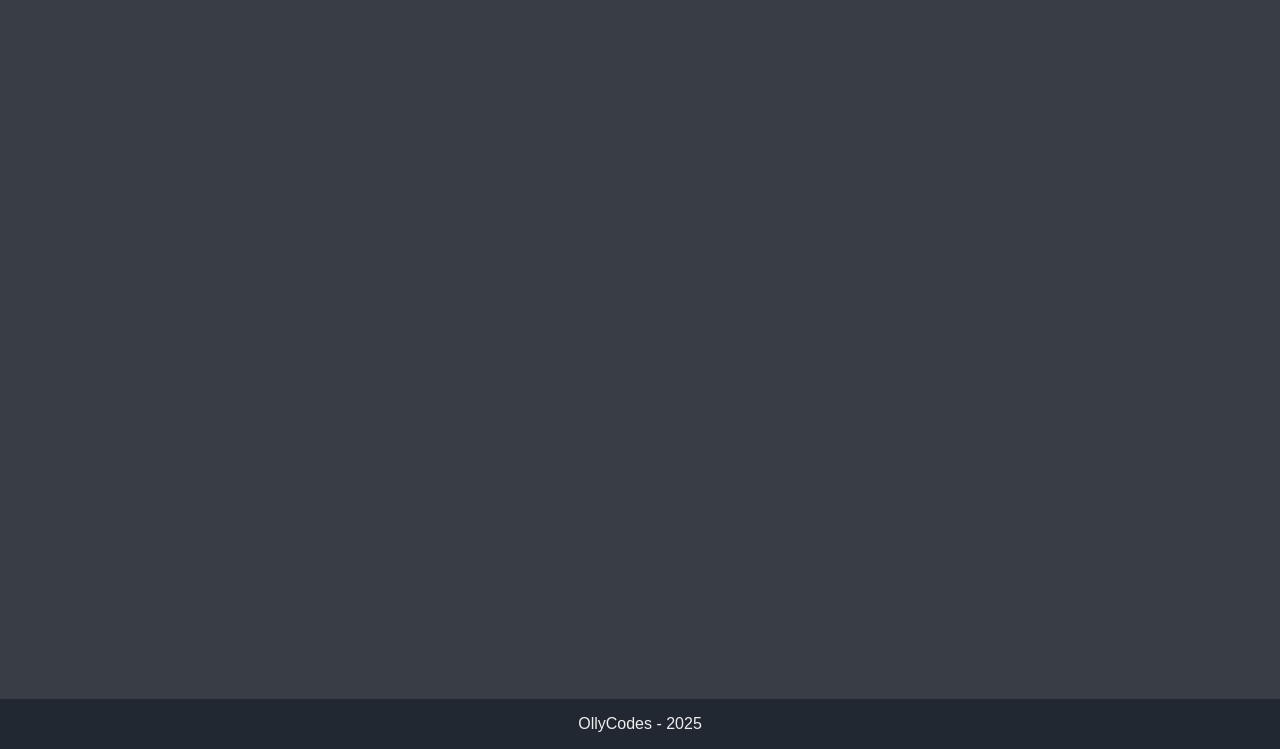
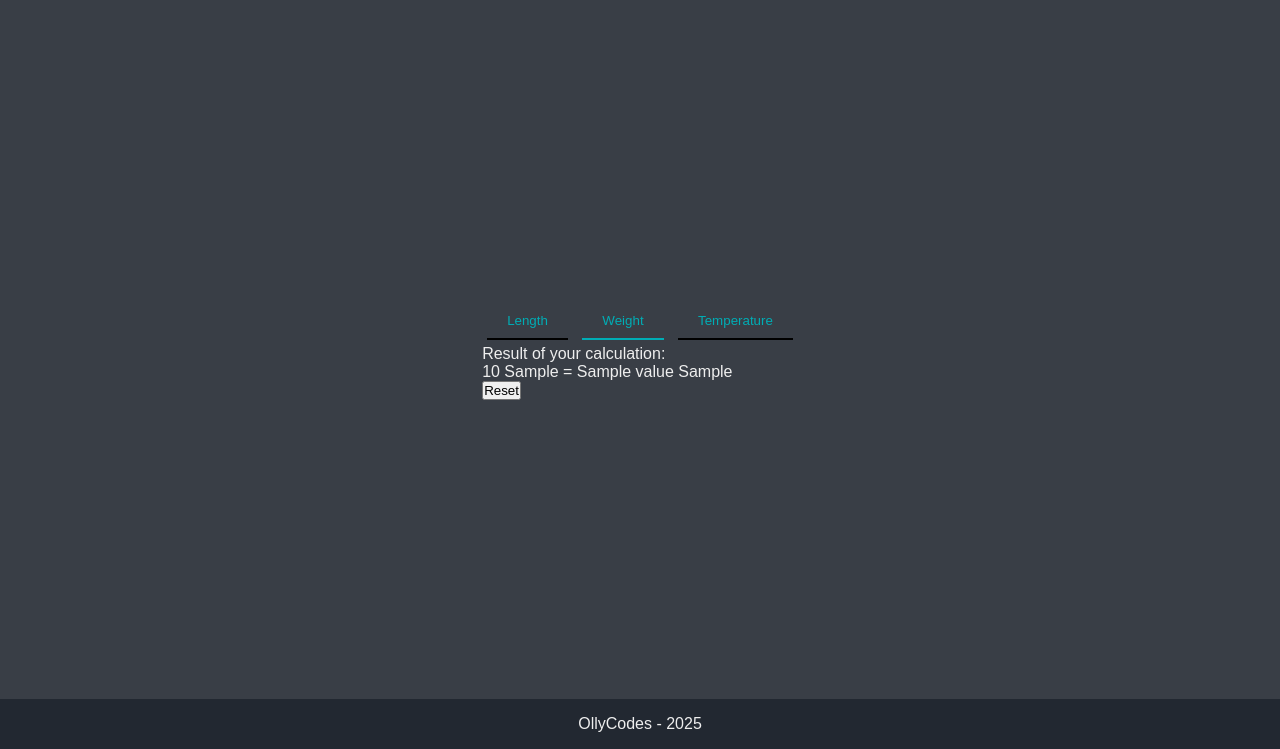
Before and after one commit to Olly-Codes/unit_converter, a Flask app: template templates/weight.html in a window 1280 px wide. Shown: the part 51-800 px from the top of the page. Run offline with Flask 3, Linux system fonts and the light colour scheme; the template is opened without the code that fills it: most values are stand-ins (such as "Sample title", 1, 10 or a date in 2020).

Commit message:
Added convert_weight function

```diff
--- a/main.py
+++ b/main.py
@@ -32,7 +32,7 @@ def index():
             print(e)
     return render_template("index.html")
 
-@app.route("/length/<float:length>/<from_unit>/<to_unit>",methods=["GET", "POST"])
+@app.route("/length/<float:length>/<from_unit>/<to_unit>", methods=["GET", "POST"])
 def length(length: float, from_unit: str, to_unit: str):
 
     if request.method == "POST":
@@ -47,12 +47,22 @@ def length(length: float, from_unit: str, to_unit: str):
                            to_unit=to_unit)
 
 
-@app.route("/weight/<float:weight>/<from_unit>/<to_unit>")
+@app.route("/weight/<float:weight>/<from_unit>/<to_unit>", methods=["GET", "POST"])
 def weight(weight: float, from_unit: str, to_unit: str):
     print(f"You made it! {weight}{from_unit}{to_unit}")
-    return render_template("weight.html")
 
-@app.route("/temperature/<float:temp>/<from_unit>/<to_unit>")
+    if request.method == "POST":
+        return redirect(url_for("index"))
+
+    orig_val = weight
+    results = c.convert_weight(weight, from_unit, to_unit)
+    converted_val = results
+
+    return render_template("weight.html",  orig_weight=orig_val,
+                           value=converted_val, from_unit=from_unit,
+                           to_unit=to_unit)
+
+@app.route("/temperature/<float:temp>/<from_unit>/<to_unit>", methods=["GET", "POST"])
 def temperature(temp: float, from_unit: str, to_unit: str):
     print(f"You made it! {temp}{from_unit}{to_unit}")
     return render_template("temperature.html")
--- a/templates/weight.html
+++ b/templates/weight.html
@@ -2,5 +2,16 @@
 {% block title%}Unit Converter - Weight{% endblock %}
 
 {% block content %}
-    <div class="weight-wrapper"></div>
+    <div class="weight-wrapper">
+        <div class="btn-wrapper">
+            <button class="category-btn">Length</button>
+            <button class="category-btn active">Weight</button>
+            <button class="category-btn">Temperature</button>
+        </div>
+        <form action="#" method="post">
+            <p>Result of your calculation:</p>
+            <p>{{ orig_weight }} {{ from_unit }} = {{ value }} {{ to_unit }}</p>
+            <input type="submit" value="Reset">
+        </form>
+    </div>
 {% endblock %}
```
Also changed, not shown: conversion.py (+26 -1 lines).
